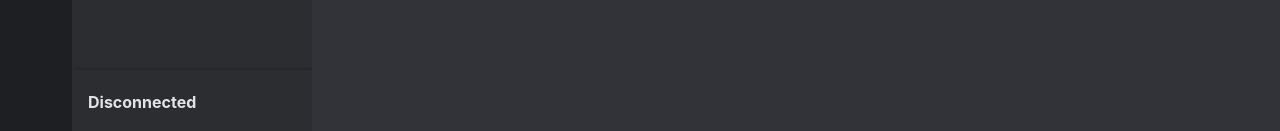
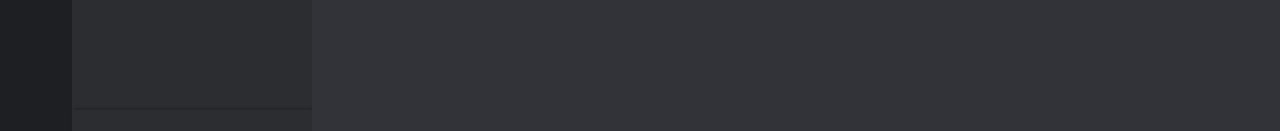
Before and after one commit to zlingapp/zvelte, a Svelte app: page / in a window 1280 px wide. Shown: the part 666-797 px from the top of the page. Built offline with nearby package versions, Linux system fonts and the light colour scheme; a web font is replaced by a local one.

Commit message:
the calm before the storm

```diff
--- a/src/components/VoiceChannel.svelte
+++ b/src/components/VoiceChannel.svelte
@@ -20,7 +20,7 @@
 <!-- svelte-ignore a11y-click-events-have-key-events -->
 <div class="channel" on:click={join}>
     <p class="channel-name"><MajesticonsMicrophone /><span>{name}</span></p>
-    {#if $voiceChannelCurrent?.id === id}
+    {#if $voiceChannelCurrent?.id === id && $voicePeers.size > 0}
         <div class="members">
             {#each [...$voicePeers.values()] as peer}
                 <VoiceMember bind:peer />
--- a/src/components/VoiceControls.svelte
+++ b/src/components/VoiceControls.svelte
@@ -37,10 +37,8 @@
     }
 </script>
 
-<div class="user-controls">
-    {#if $voiceState == VoiceState.DISCONNECTED}
-        <span class="status">Disconnected</span>
-    {:else if $voiceState == VoiceState.DISCONNECTING}
+<div class="voice-controls">
+    {#if $voiceState == VoiceState.DISCONNECTING}
         <div>
             <span class="status yellow">Disconnecting</span>
             <span class="channel-name">{$voiceChannelCurrent?.name}</span>
@@ -80,8 +78,7 @@
 </div>
 
 <style>
-    .user-controls {
-        min-height: 64px;
+    .voice-controls {
         background-color: var(--bg-1);
         box-shadow: 2px -2px 3px 0 rgba(0, 0, 0, 0.2);
 
```
